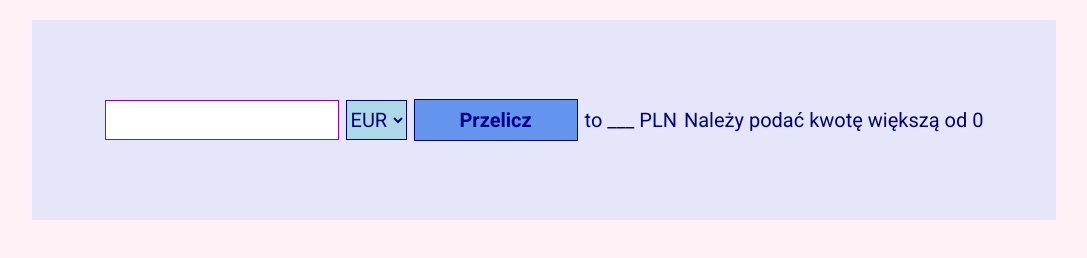
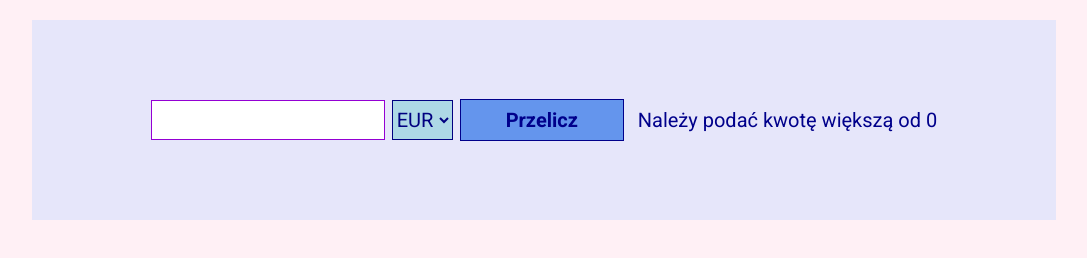
Before and after one commit to olakus/JS-Projekt-2, a plain HTML site: page index.html in a window 1280 px wide. Both pictures are taken after a click on the button "Przelicz". Shown: the whole page, without its empty margins (96-1183 px from the left). Drawn offline with nearby package versions, Linux system fonts and the light colour scheme.

Commit message:
poprawione po uwagach z 1.08.2023

```diff
--- a/index.html
+++ b/index.html
@@ -23,9 +23,7 @@
       </select>
       <button id="calculate" class="button-style">Przelicz</button>
       <div>
-        <span> to</span>
-        <span id="result">___</span>
-        <span>PLN</span>
+        <span id="result"></span>
       </div>
       <div class="error-style">
         <p id="error-info"></p>
--- a/script.js
+++ b/script.js
@@ -5,9 +5,10 @@ const select = document.getElementById("currency");
 const errorInfo = document.getElementById("error-info");
 
 function getRate() {
+  errorInfo.innerText = "";
+  result.innerText = "";
   if (amountInput.value <= 0) {
     errorInfo.innerText = "Należy podać kwotę większą od 0";
-    result.innerText = "___";
     return;
   }
 
@@ -16,10 +17,10 @@ function getRate() {
       `https://api.nbp.pl/api/exchangerates/rates/a/${select.value}/?format=json`
     )
     .then((response) => {
-      const rate = amountInput.value * response.data.rates[0].mid;
+      const rate = response.data?.rates?.[0]?.mid;
 
       if (rate) {
-        result.innerText = rate;
+        result.innerText = `to ${(amountInput.value * rate).toFixed(2)}PLN`;
       } else {
         errorInfo.innerText = "Niestety nie dysponujemy wystarczającymi danymi";
       }
```
